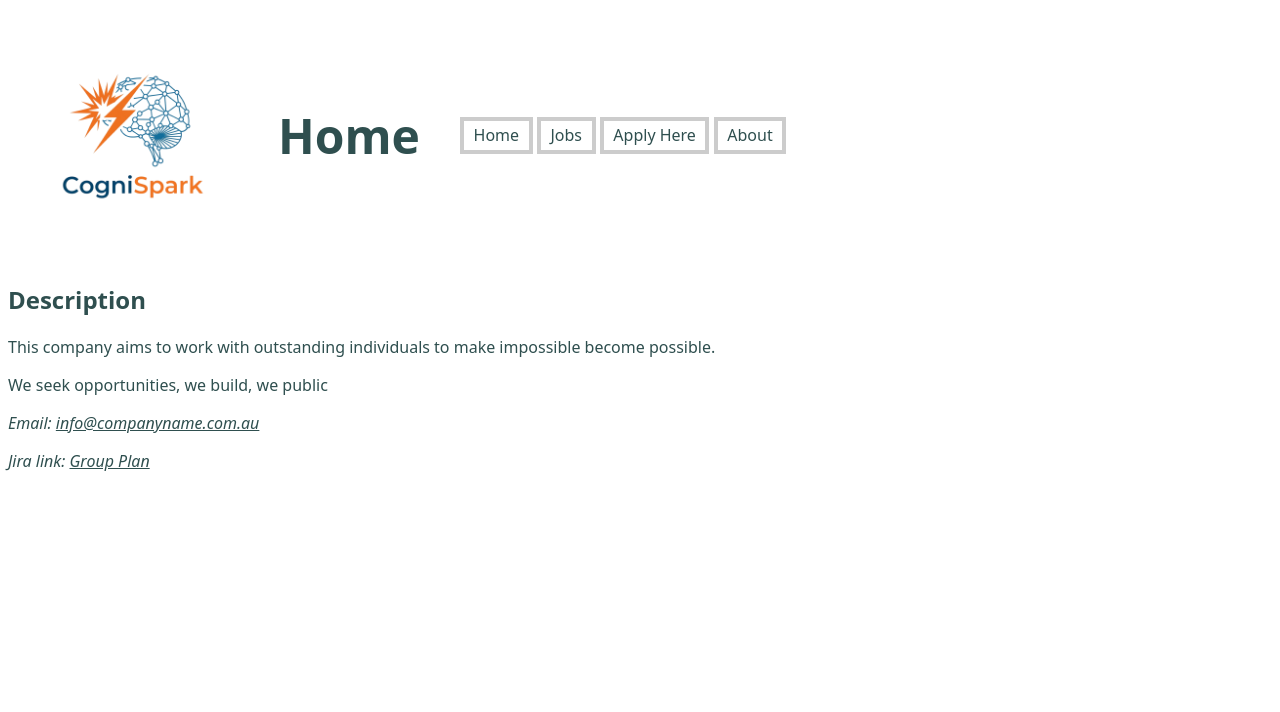
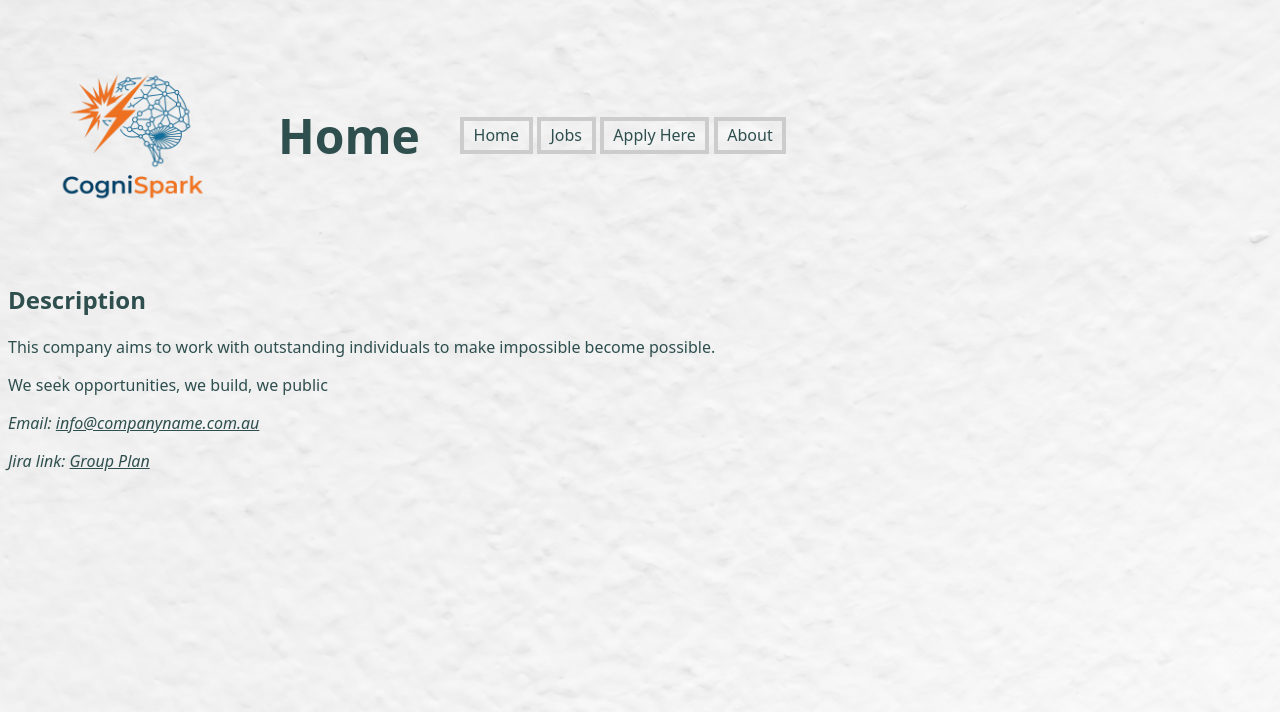
Before and after one commit to 106209751/Group-Projects, a PHP site: page /project1/index.html in a window 1280 px wide. Shown: the top 712 px of the page. Run offline with PHP 8.4, Linux system fonts and the light colour scheme.

Commit message:
add background image

```diff
--- a/project1/index.html
+++ b/project1/index.html
@@ -10,6 +10,11 @@
     <title>Home</title>
 </head>
 <body>
+    <style>
+        body{
+            background-image:url(images/whiteBackground.jpg)
+        }
+    </style>
     <div class="header">
         <div class="logo"><img src="https://106209751.github.io/Group-Projects/project1/images/Companylogo.png" alt="Company Logo" width="250" height="250"></div>
         <div><h1><strong>Home</strong></h1></div>
--- a/project1/styles/styles.css
+++ b/project1/styles/styles.css
@@ -79,6 +79,8 @@ aside:hover {
     left: 100px;
     text-align: center;
 } */
+
+
 .header{
     display: flex;
     align-items: center;
```
Also changed, not shown: project1/images/whiteBackground.jpg (added).
